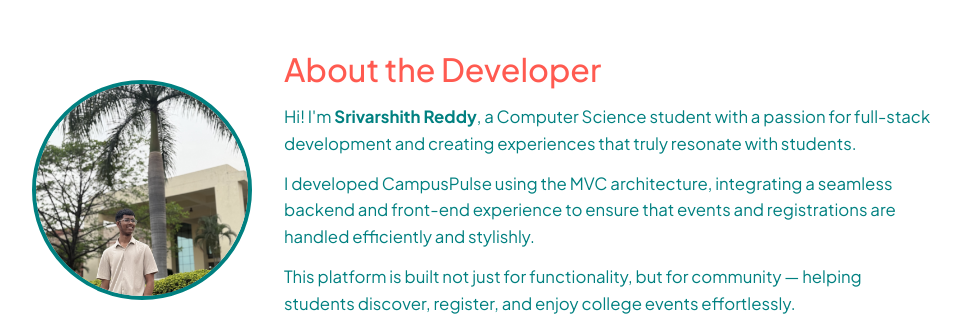
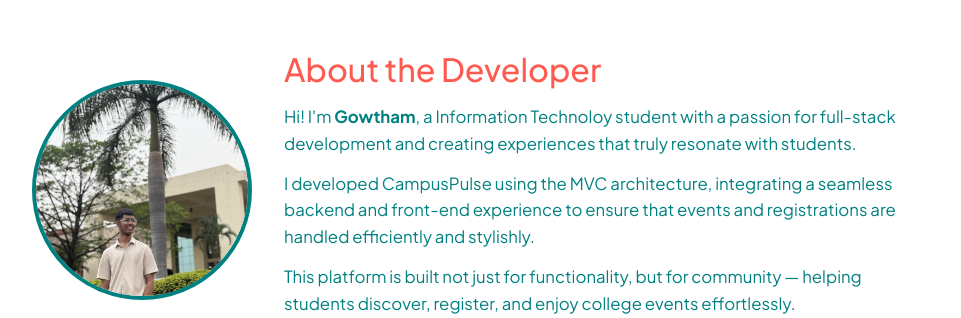
Before and after one commit to sri-varshith-reddy/campuspulse, a Node project: template views/listings/about.ejs in a window 1280 px wide. Shown: the part 1246-1564 px from the top of the page, without its empty margins (158-1119 px from the left). Run offline with Node 20 templates, Linux system fonts and the light colour scheme; the template is opened without the code that fills it, so the values that code supplies are empty; some libraries are stand-ins or nearby versions.

Commit message:
Update about.ejs

```diff
--- a/views/listings/about.ejs
+++ b/views/listings/about.ejs
@@ -25,7 +25,7 @@
     <div class="creator-text">
       <h2>About the Developer</h2>
       <p>
-        Hi! I'm <strong>Srivarshith Reddy</strong>, a Computer Science student with a passion for full-stack development and creating experiences that truly resonate with students.
+        Hi! I'm <strong> Gowtham</strong>, a Information Technoloy student with a passion for full-stack development and creating experiences that truly resonate with students.
       </p>
       <p>
         I developed CampusPulse using the MVC architecture, integrating a seamless backend and front-end experience to ensure that events and registrations are handled efficiently and stylishly.
```
